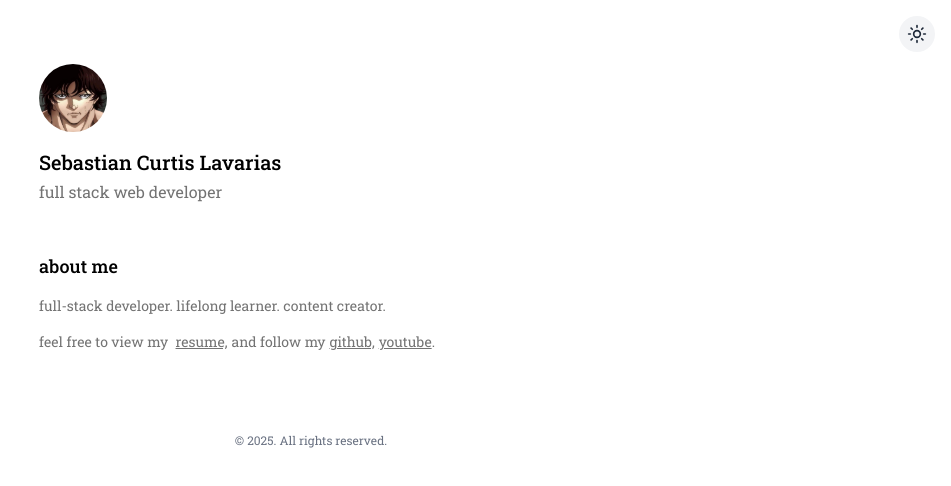
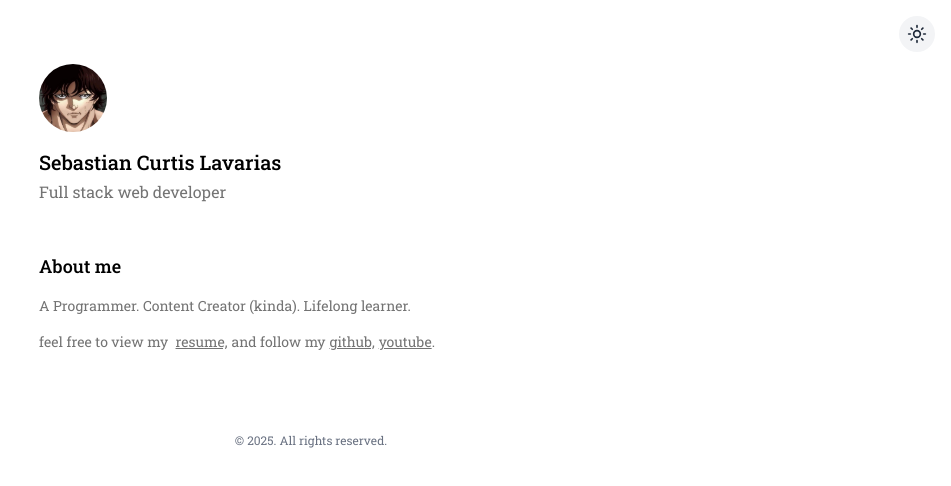
Before and after one commit to bastilavarias/sebas.tech, a Next.js app: page / in a window 1280 px wide. Shown: the top 486 px of the page, without its empty margins (329-1280 px from the left). Built offline with nearby package versions, Linux system fonts and the light colour scheme.

Commit message:
Change info.

```diff
--- a/app/page.tsx
+++ b/app/page.tsx
@@ -1,8 +1,5 @@
 import Image from "next/image"
-import Link from "next/link"
 import { cn } from "@/lib/utils"
-import ProjectCard from "@/components/project-card"
-import ToolIcon from "@/components/tool-icon"
 import ThemeToggle from '@/components/theme-toggle';
 import { BASIC_INFO } from '@/information';
 
@@ -35,7 +32,7 @@ export default function Home() {
           </div>
 
           <section className="mb-12">
-            <h2 className="text-lg font-medium mb-4 text-black dark:text-white">about me</h2>
+            <h2 className="text-lg font-medium mb-4 text-black dark:text-white">About me</h2>
             <div className="space-y-4 text-sm text-muted-foreground">
               <p>
                 {BASIC_INFO.introduction}
--- a/information.ts
+++ b/information.ts
@@ -1,7 +1,7 @@
 export const BASIC_INFO = {
     name: 'Sebastian Curtis Lavarias',
-    work: 'full stack web developer',
-    introduction: 'full-stack developer. lifelong learner. content creator.',
+    work: 'Full stack web developer',
+    introduction: 'A Programmer. Content Creator (kinda). Lifelong learner.',
     socials: [
         {
             text: 'github,',
```
